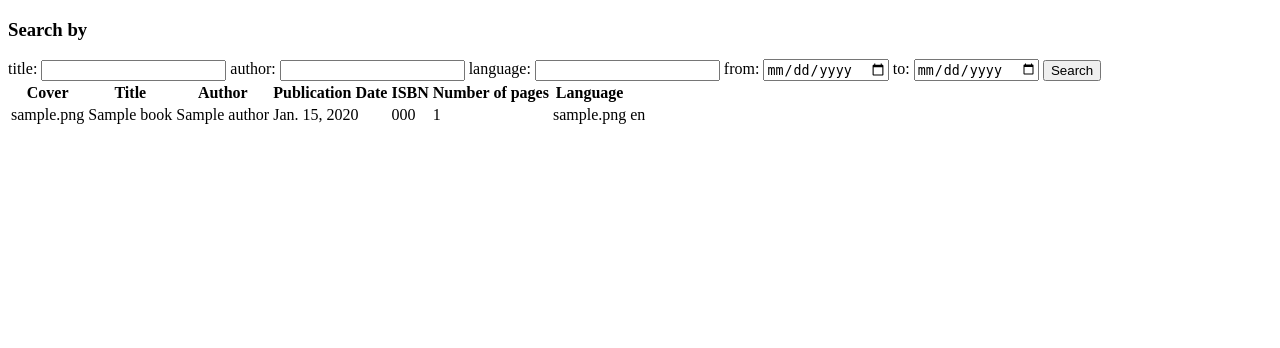
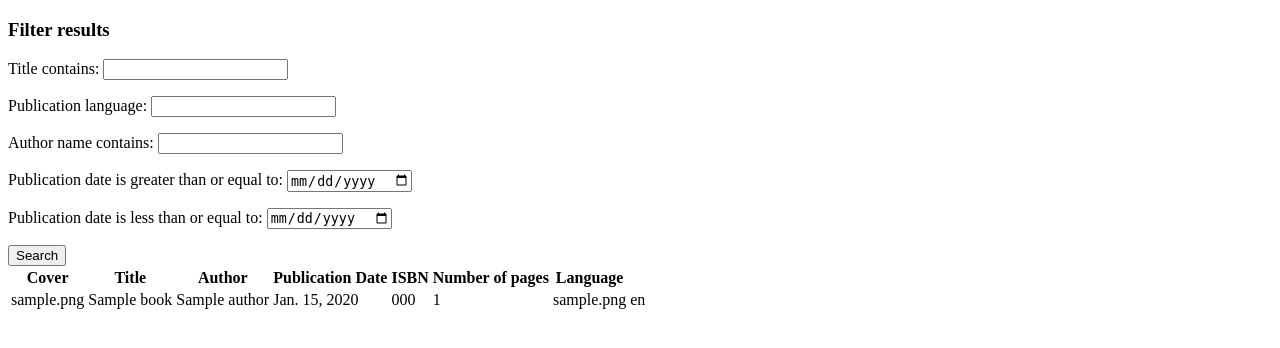
Before and after one commit to FilipHalon/bookshelf-wise, a Django app: page /books/ in a window 1280 px wide. Shown: the top 348 px of the page. Run offline with Django 3.2, Linux system fonts and the light colour scheme; tables that the repository leaves empty hold one stand-in row (values such as "Sample post").

Commit message:
Added the dependency django-filters; BookFilter prepared and linked to a FilterView and to the template.

```diff
--- /dev/null
+++ b/bookshelfwise/books/filters.py
@@ -0,0 +1,21 @@
+import django_filters
+from django import forms
+
+from books.models import Book
+
+
+class DateInput(forms.DateInput):
+    input_type = 'date'
+
+
+class BookFilter(django_filters.FilterSet):
+    author = django_filters.CharFilter(lookup_expr='name__icontains')
+    from_date = django_filters.DateFilter(widget=DateInput, field_name='publication_date', lookup_expr="gte")
+    to_date = django_filters.DateFilter(widget=DateInput, field_name='publication_date', lookup_expr="lte")
+
+    class Meta:
+        model = Book
+        fields = {
+            'title': ('icontains', ),
+            'publication_lang': ('exact', ),
+        }
--- a/bookshelfwise/books/models.py
+++ b/bookshelfwise/books/models.py
@@ -22,7 +22,7 @@ class Book(models.Model):
     isbn = models.ManyToManyField(ISBN)
     num_of_pages = models.IntegerField()
     link_to_cover = models.URLField(blank=True)
-    publication_lang = models.CharField(max_length=32)
+    publication_lang = models.CharField(max_length=32, verbose_name="publication language")
 
     def __str__(self):
         return self.title
--- a/bookshelfwise/books/templates/books.html
+++ b/bookshelfwise/books/templates/books.html
@@ -5,18 +5,19 @@
 {% endblock %}
 
 {% block body %}
+    <h3>Filter results</h3>
     <form method="GET">
-        <h3>Search by</h3>
-        <label for="title-input">title: </label>
-        <input id="title-input" type="text" name="title">
-        <label for="author-input">author: </label>
-        <input id="author-input" type="text" name="author">
-        <label for="language-input">language: </label>
-        <input id="language-input" type="text" name="language">
-        <label for="from-input">from: </label>
-        <input id="from-input" type="date" name="from">
-        <label for="to-input">to: </label>
-        <input id="to-input" type="date" name="to">
+        {{ filter.form.as_p }}
+{#        <label for="title-input">title: </label>#}
+{#        <input id="title-input" type="text" name="title">#}
+{#        <label for="author-input">author: </label>#}
+{#        <input id="author-input" type="text" name="author">#}
+{#        <label for="lang-input">language: </label>#}
+{#        <input id="lang-input" type="text" name="publication_lang">#}
+{#        <label for="from-input">from: </label>#}
+{#        <input id="from-input" type="date" name="from">#}
+{#        <label for="to-input">to: </label>#}
+{#        <input id="to-input" type="date" name="to">#}
         <button type="submit">Search</button>
     </form>
     <table>
--- a/bookshelfwise/books/views.py
+++ b/bookshelfwise/books/views.py
@@ -1,14 +1,10 @@
-from django.shortcuts import render
-from django.views.generic import ListView
+from django_filters.views import FilterView
 
-from books.models import Book
+from books.filters import BookFilter
 
 
-class BookList(ListView):
-    model = Book
+class BookList(FilterView):
+    filterset_class = BookFilter
     template_name = "books.html"
     context_object_name = "books"
-    # paginate_by = ""
-    # page_kwarg = ""
-
-    # def get_queryset(self):
+    paginate_by = 40
--- a/bookshelfwise/bookshelfwise/settings.py
+++ b/bookshelfwise/bookshelfwise/settings.py
@@ -36,6 +36,7 @@ DJANGO_APPS = [
     'django.contrib.sessions',
     'django.contrib.messages',
     'django.contrib.staticfiles',
+    'django_filters',
 ]
 
 PROJECT_APPS = [
--- a/requirements.txt
+++ b/requirements.txt
@@ -1,3 +1,4 @@
 django>=2.2,<2.3
 psycopg2-binary>=2.8,<2.9
 python-decouple>=3.3,<3.4
+django-filter>=2.2,<2.3
```
